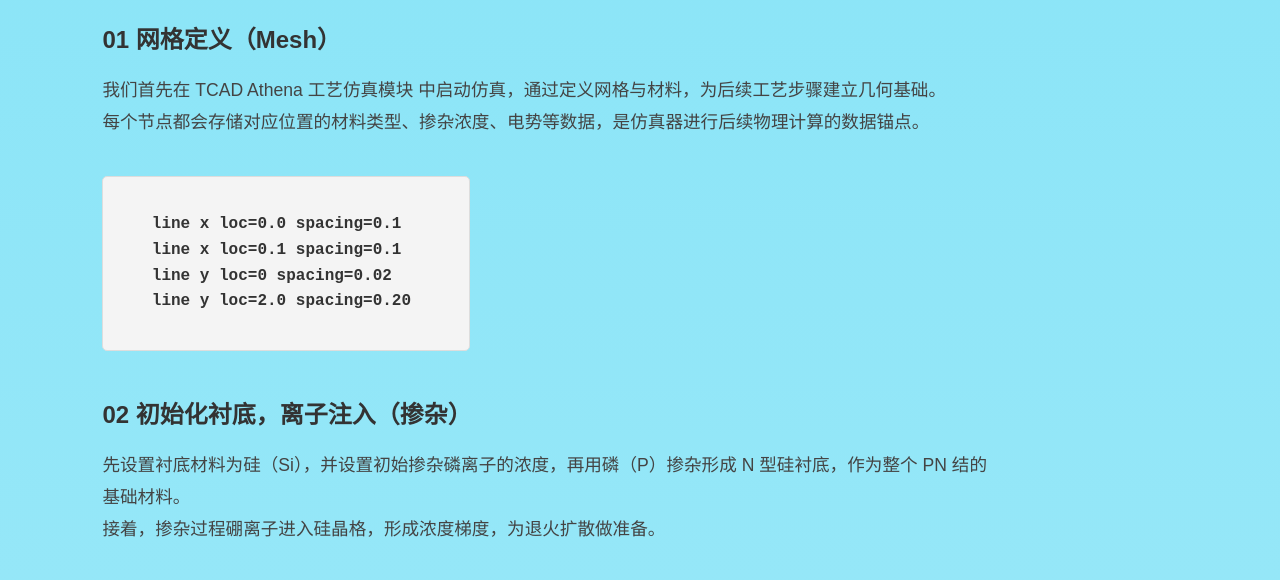
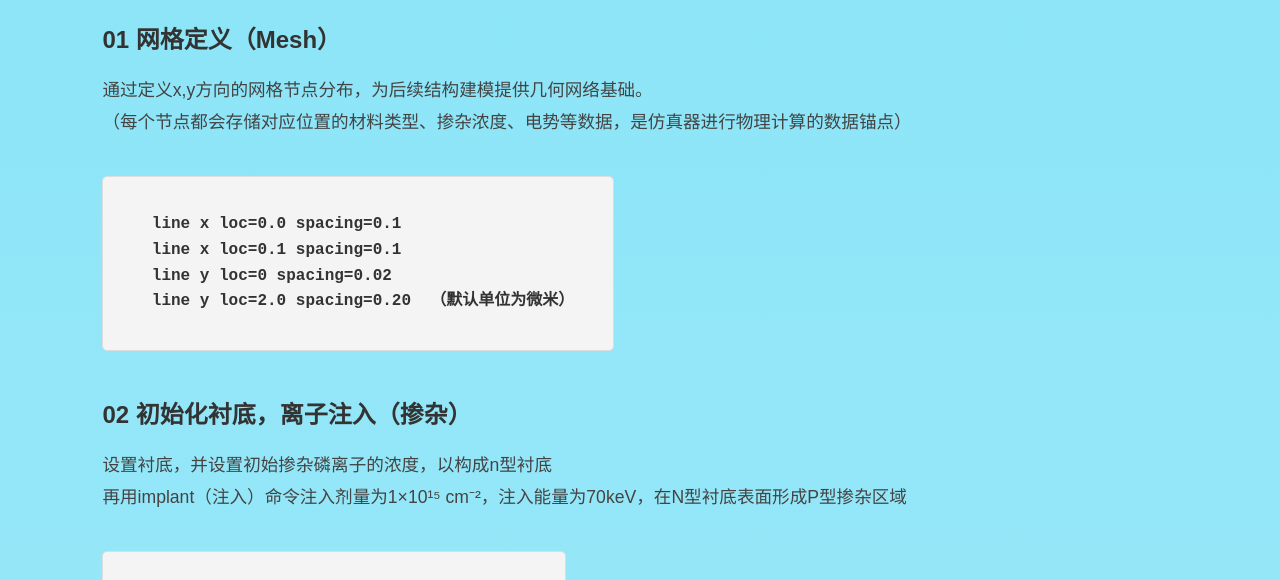
Before and after one commit to maverickxone/Homework-IC-Network, a plain HTML site: page IV/tcadProcess_iv.html in a window 1280 px wide. Shown: the part 301-881 px from the top of the page. Drawn offline with Linux system fonts and the light colour scheme.

Commit message:
tiny change

```diff
--- a/IV/tcadProcess_iv.html
+++ b/IV/tcadProcess_iv.html
@@ -43,8 +43,8 @@
         <section class="intro-section">
             <h2>01 网格定义（Mesh）</h2>
             <p>
-                我们首先在 TCAD Athena 工艺仿真模块 中启动仿真，通过定义网格与材料，为后续工艺步骤建立几何基础。<br>
-                每个节点都会存储对应位置的材料类型、掺杂浓度、电势等数据，是仿真器进行后续物理计算的数据锚点。
+                通过定义x,y方向的网格节点分布，为后续结构建模提供几何网络基础。<br>
+                （每个节点都会存储对应位置的材料类型、掺杂浓度、电势等数据，是仿真器进行物理计算的数据锚点）
             </p>
 
             <div class="code-box">
@@ -52,7 +52,7 @@
     line x loc=0.0 spacing=0.1
     line x loc=0.1 spacing=0.1
     line y loc=0 spacing=0.02
-    line y loc=2.0 spacing=0.20
+    line y loc=2.0 spacing=0.20  （默认单位为微米）
                 </code></pre>
             </div>
         </section>
@@ -60,8 +60,8 @@
         <section class="intro-section">
             <h2>02 初始化衬底，离子注入（掺杂）</h2>
             <p>
-                先设置衬底材料为硅（Si），并设置初始掺杂磷离子的浓度，再用磷（P）掺杂形成 N 型硅衬底，作为整个 PN 结的基础材料。<br>
-                接着，掺杂过程硼离子进入硅晶格，形成浓度梯度，为退火扩散做准备。
+                设置衬底，并设置初始掺杂磷离子的浓度，以构成n型衬底<br>
+                再用implant（注入）命令注入剂量为1×10¹⁵ cm⁻²，注入能量为70keV，在N型衬底表面形成P型掺杂区域
             </p>
 
             <div class="code-box">
@@ -181,19 +181,19 @@
         </section>
 
         <section class="intro-section">
+            <h2>06 导出仿真数据并可视化</h2>
+            <p>
+                执行tonyplot命令调用可视化工具，加载Diode_IV.log文件，实现IV曲线的图形化展示。
+            </p>
+        </section>
+
+        <section class="intro-section">
             <p>正偏扫描得到的IV曲线图：</p>
 
             <img src="images/IV_front.png" alt="示例图片" class="custom-img">
 
             <p>反偏扫描得到的IV曲线图：</p>
             <img src="images/IV_backwards.png" alt="示例图片" class="custom-img">
-        </section>
-
-        <section class="intro-section">
-            <h2>06 导出仿真数据并可视化</h2>
-            <p>
-                执行tonyplot命令调用可视化工具，加载Diode_IV.log文件，实现IV曲线的图形化展示。
-            </p>
         </section>
 
         <h1 class="big-title">三、用到的物理模型解释</h1>
```
